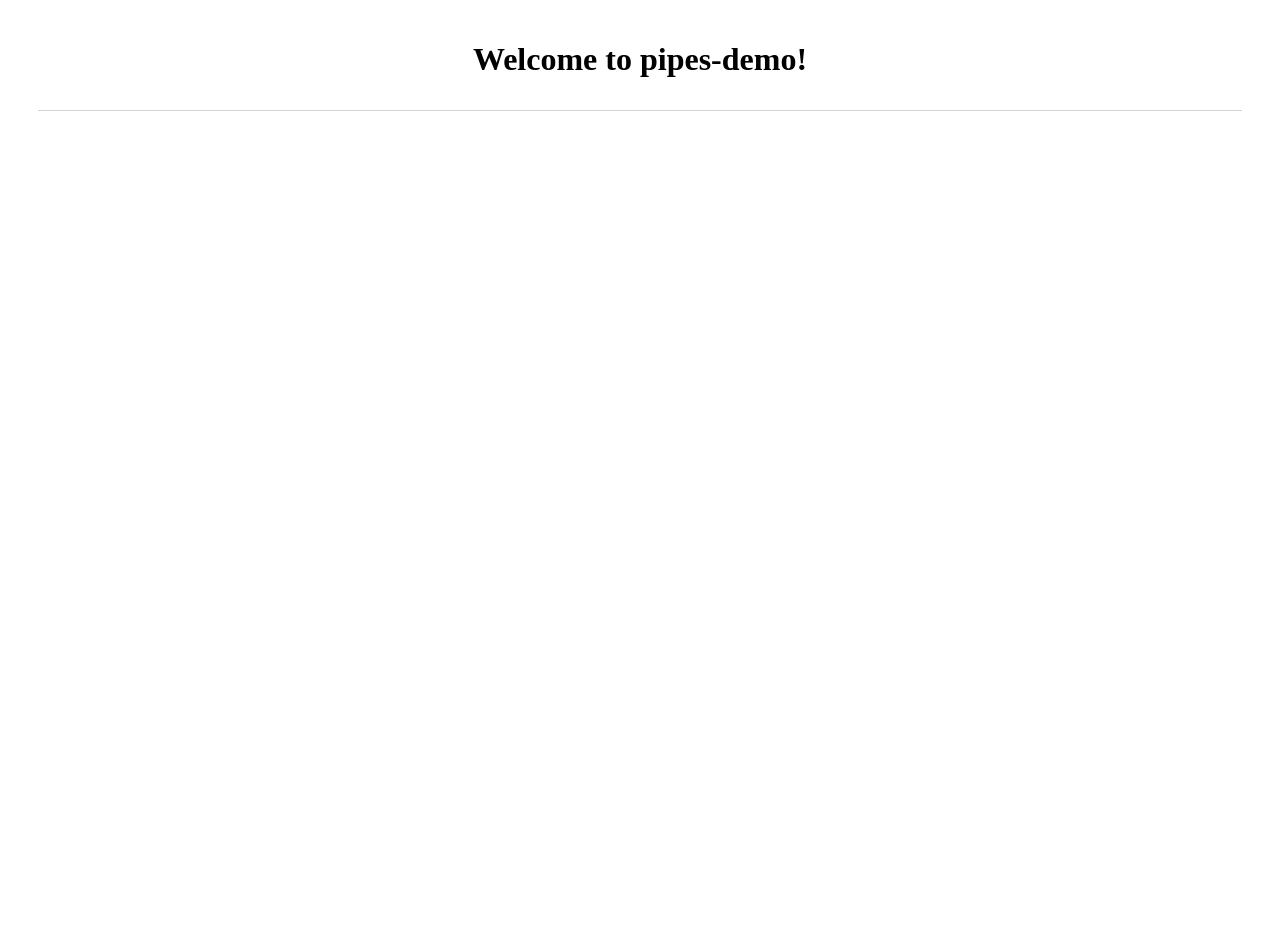
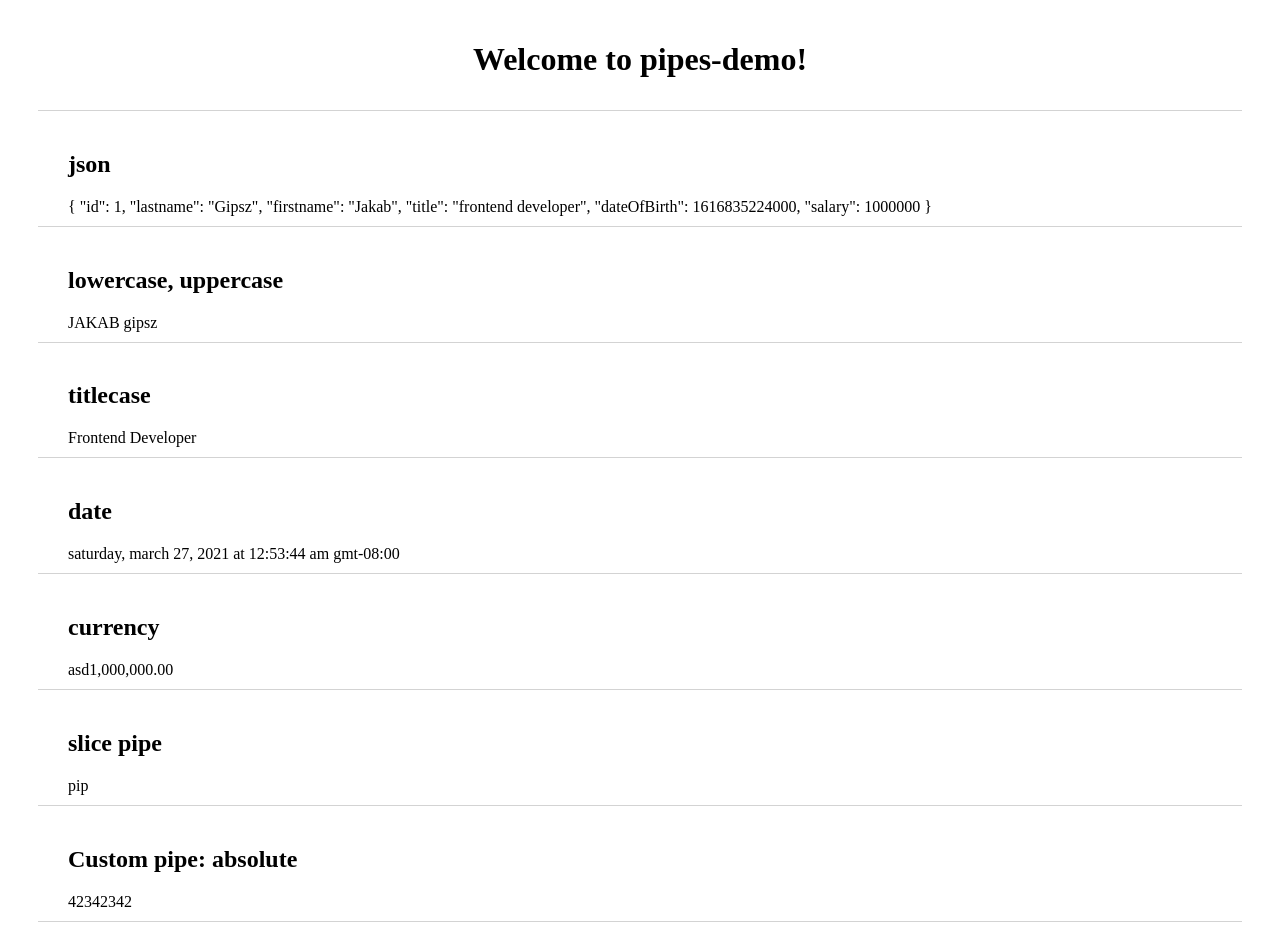
Before and after one commit to zr87/Angular-course-examples, an Angular app in the folder day4/pipes-demo/: page / in a window 1280 px wide. Before the commit the page ends 800 px from the top, so only its background shows below. Built offline with nearby package versions, Linux system fonts and the light colour scheme.

Commit message:
pipe examples + custom pipe (AbsolutePipe)

```diff
--- /dev/null
+++ b/day4/pipes-demo/src/app/absolute.pipe.ts
@@ -0,0 +1,13 @@
+import { Pipe, PipeTransform } from '@angular/core';
+
+@Pipe({
+  name: 'abs'
+})
+export class AbsolutePipe implements PipeTransform {
+
+  transform(value: number): number {
+
+    return Math.abs(value);
+  }
+
+}
--- a/day4/pipes-demo/src/app/app.component.ts
+++ b/day4/pipes-demo/src/app/app.component.ts
@@ -8,33 +8,46 @@ import {Component} from '@angular/core';
             <h1>Welcome to {{title}}!</h1>
         </div>
 
-<!--        <div>-->
-<!--          <h2>json</h2>-->
-<!--          {{ user }}-->
-<!--        </div>-->
-<!--        -->
-<!--        <div>-->
-<!--          <h2>lowercase, uppercase</h2>-->
-<!--          {{ user.firstname  }} {{ user.lastname}}-->
-<!--        </div>-->
+        <div>
+          <h2>json</h2>
+          {{ user | json }}
+        </div>
 
-<!--        <div>-->
-<!--          <h2>titlecase</h2>-->
-<!--          {{ user.title }}-->
-<!--        </div>-->
+        <div>
+          <h2>lowercase, uppercase</h2>
+          {{ user.firstname | uppercase }} {{ user.lastname | lowercase }}
+        </div>
 
-<!--        <div>-->
-<!--          <h2>date</h2>-->
-<!--          {{ user.dateOfBirth }}-->
-<!--          &lt;!&ndash; https://angular.io/api/common/DatePipe &ndash;&gt;-->
-<!--        </div>-->
-<!--        -->
-<!--        <div>-->
-<!--          <h2>currency </h2>-->
-<!--          {{ user.salary }}-->
-<!--        </div>-->
+        <div>
+          <h2>titlecase</h2>
+          {{ user.title | titlecase }}
+        </div>
+
+        <div>
+          <h2>date</h2>
+          {{ user.dateOfBirth | date: 'full': 'PST': 'en-US' | uppercase | lowercase }}
+          <!-- https://angular.io/api/common/DatePipe -->
+        </div>
+
+        <div>
+          <h2>currency </h2>
+          {{ user.salary | currency: 'asd' }}
+        </div>
+
+        <div>
+            <h2>slice pipe</h2>
+
+            {{ title | slice: 0: 3}}
+        </div>
 
         <!-- https://angular.io/api?type=pipe -->
+
+
+        <div>
+            <h2> Custom pipe: absolute</h2>
+            {{ num | abs}}
+
+        </div>
     `,
     styleUrls: ['./app.component.scss']
 })
@@ -49,4 +62,6 @@ export class AppComponent {
         dateOfBirth: Date.now(), // Date.now()
         salary: 1000000
     }
+
+    num = 42342342;
 }
--- a/day4/pipes-demo/src/app/app.module.ts
+++ b/day4/pipes-demo/src/app/app.module.ts
@@ -2,10 +2,12 @@ import { NgModule } from '@angular/core';
 import { BrowserModule } from '@angular/platform-browser';
 
 import { AppComponent } from './app.component';
+import { AbsolutePipe } from './absolute.pipe';
 
 @NgModule({
   declarations: [
-    AppComponent
+    AppComponent,
+    AbsolutePipe
   ],
   imports: [
     BrowserModule
```
